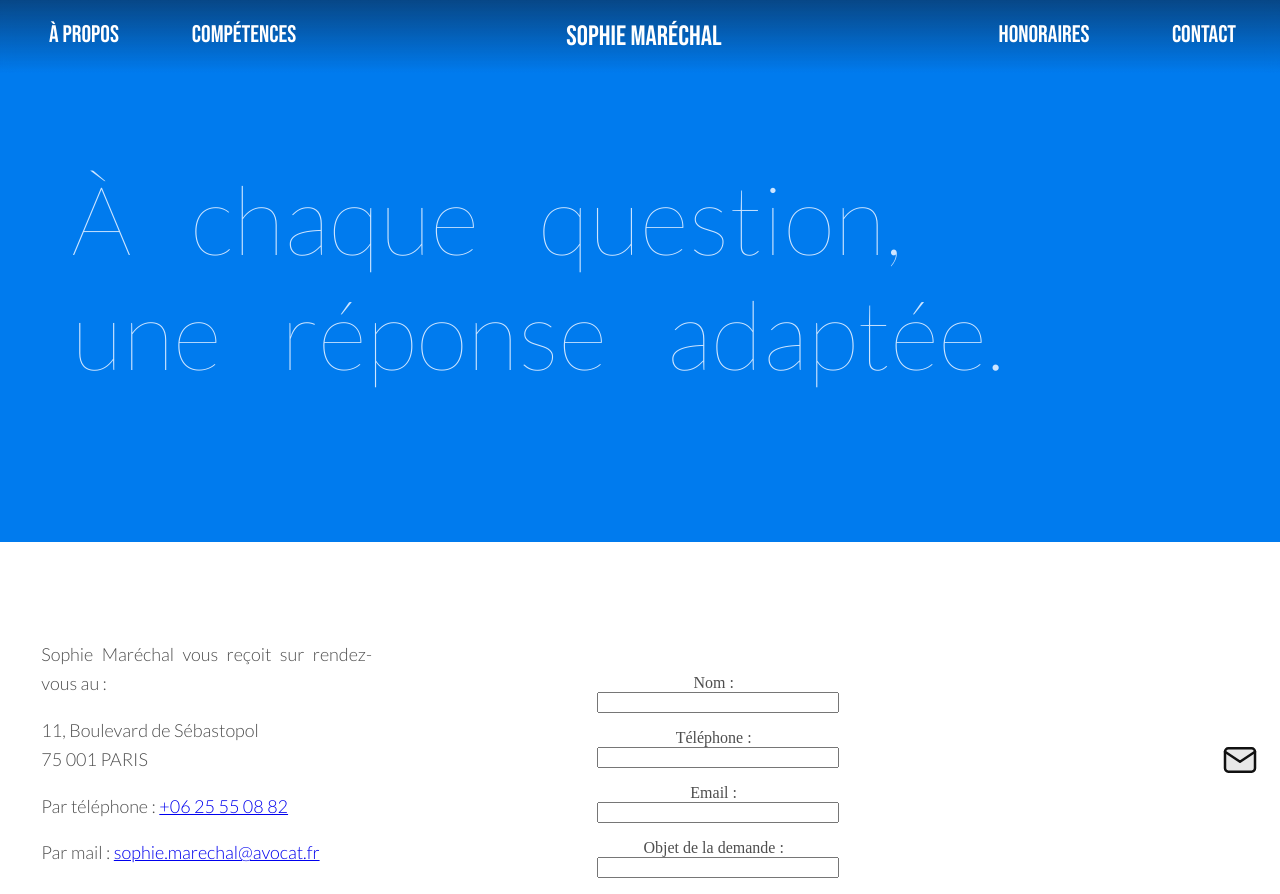
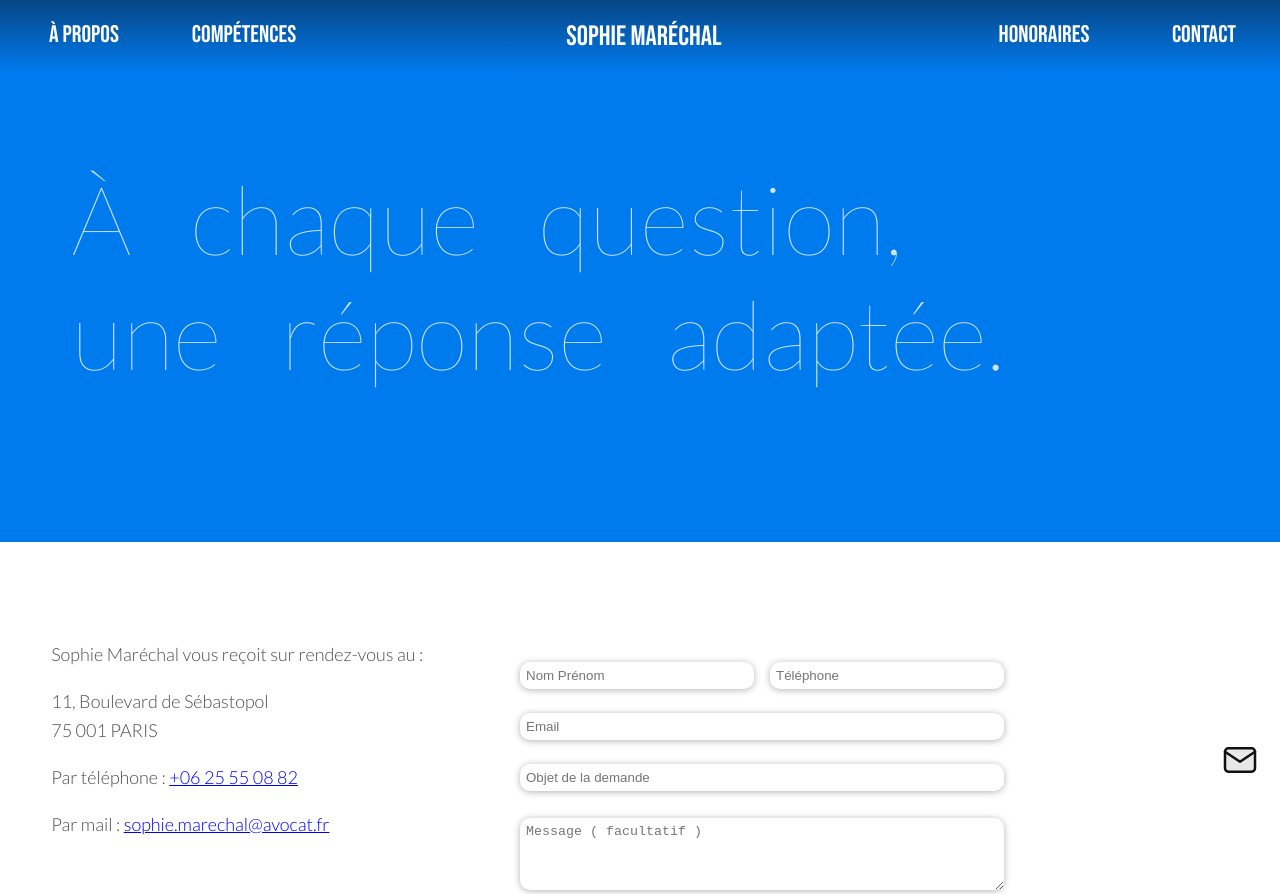
Before and after one commit to PaulMarechal/sophie_lowyer_website, a React (Vite) app: page /contact in a window 1280 px wide. Shown: the top 894 px of the page. Built offline with nearby package versions, Linux system fonts and the light colour scheme.

Commit message:
Update form display elem

```diff
--- a/src/Contact.jsx
+++ b/src/Contact.jsx
@@ -67,9 +67,7 @@ const Contact = () => {
               </div>
             </div>
 
-            <div className="contact_part_others_pages">
-
-
+            <div className="contact_div_form">
 
                     <div style={{ marginTop: '2rem', maxWidth: '500px' }}>
                     {messageSent ? (
@@ -78,46 +76,60 @@ const Contact = () => {
                         </p>
                     ) : (
                         <form onSubmit={handleSubmit}>
+
+
+                            <div className="parent_contact_form">
+                                <div className="name_contact_div">
                                     <label>
-                            Nom :
                                         <input
                                             type="text"
                                             name="nom"
+                                            placeholder="Nom Prénom"
                                             style={{ width: '100%', marginBottom: '1rem' }}
                                         />
                                     </label>
+                                </div>
+                                <div className="tel_contact_div">
                                     <label>
-                            Téléphone :
                                         <input
                                             type="tel"
                                             name="telephone"
+                                            placeholder="Téléphone"
                                             style={{ width: '100%', marginBottom: '1rem' }}
                                         />
                                     </label>
+                                </div>
+                                <div className="email_contact_div">
                                     <label>
-                            Email :
                                         <input
                                             type="email"
                                             name="email"
+                                            placeholder="Email"
                                             style={{ width: '100%', marginBottom: '1rem' }}
                                         />
                                     </label>
+                                </div>
+                                <div className="objet_contact_div">
                                     <label>
-                            Objet de la demande :
                                         <input
                                             type="text"
                                             name="objet"
+                                            placeholder="Objet de la demande"
                                             style={{ width: '100%', marginBottom: '1rem' }}
                                         />
                                     </label>
+                                </div>
+                                <div className="message_contact_div">
                                     <label>
-                            Message (facultatif) :
                                         <textarea
                                             name="message"
                                             rows="4"
+                                            placeholder="Message ( facultatif )"
                                             style={{ width: '100%', marginBottom: '1rem' }}
                                         />
                                     </label>
+                                </div>
+                                <div className="contact_me_btn_div">
                                     <label style={{ display: 'block', marginBottom: '1rem' }}>
                                         <input
                                             type="checkbox"
@@ -127,7 +139,11 @@ const Contact = () => {
                                         />
                                         Je souhaite être rappelé(e)
                                     </label>
+                                </div>
+                                <div className="button_contact_div">
                                     <button type="submit">Envoyer</button>
+                                </div>
+                            </div>
                         </form>
                     )}
                     {error && (
--- a/src/style.css
+++ b/src/style.css
@@ -1307,3 +1307,45 @@ h1 {
     color: #484848;
     font-size: 1.3vw;
 }
+
+/* Contact form */
+.parent_contact_form {
+    display: grid;
+    grid-template-columns: repeat(6, 1fr);
+    grid-template-rows: repeat(6, 1fr);
+    grid-column-gap: 0px;
+    grid-row-gap: 0px;
+    margin: auto;
+    align-items: center;
+    margin: auto;
+}
+
+.parent_contact_form input,
+.parent_contact_form textarea{
+    margin-bottom: 1rem;
+    padding: 6px;
+    border-radius: 10px;
+    margin: 1vh;
+    border: none;
+    box-shadow: 0px 1px 7px 0px #b2b2b2;
+}
+
+.contact_div_form{flex:3; }
+.name_contact_div { grid-area: 1 / 1 / 2 / 4; }
+.tel_contact_div { grid-area: 1 / 4 / 2 / 7; }
+.email_contact_div { grid-area: 2 / 1 / 3 / 7; }
+.objet_contact_div { grid-area: 3 / 1 / 4 / 7; }
+.message_contact_div { grid-area: 4 / 1 / 6 / 7; }
+.contact_me_btn_div { grid-area: 6 / 1 / 7 / 4; }
+.button_contact_div { grid-area: 6 / 4 / 7 / 7; }
+
+.parent_contact_form label{
+    width: 100%;
+    display: flex;
+}
+
+.email_contact_div, .objet_contact_div,
+.message_contact_div, .tel_contact_div,
+.name_contact_div {
+    width: 100%;
+}
```
Lines whose indentation alone changed are shown as unchanged.
